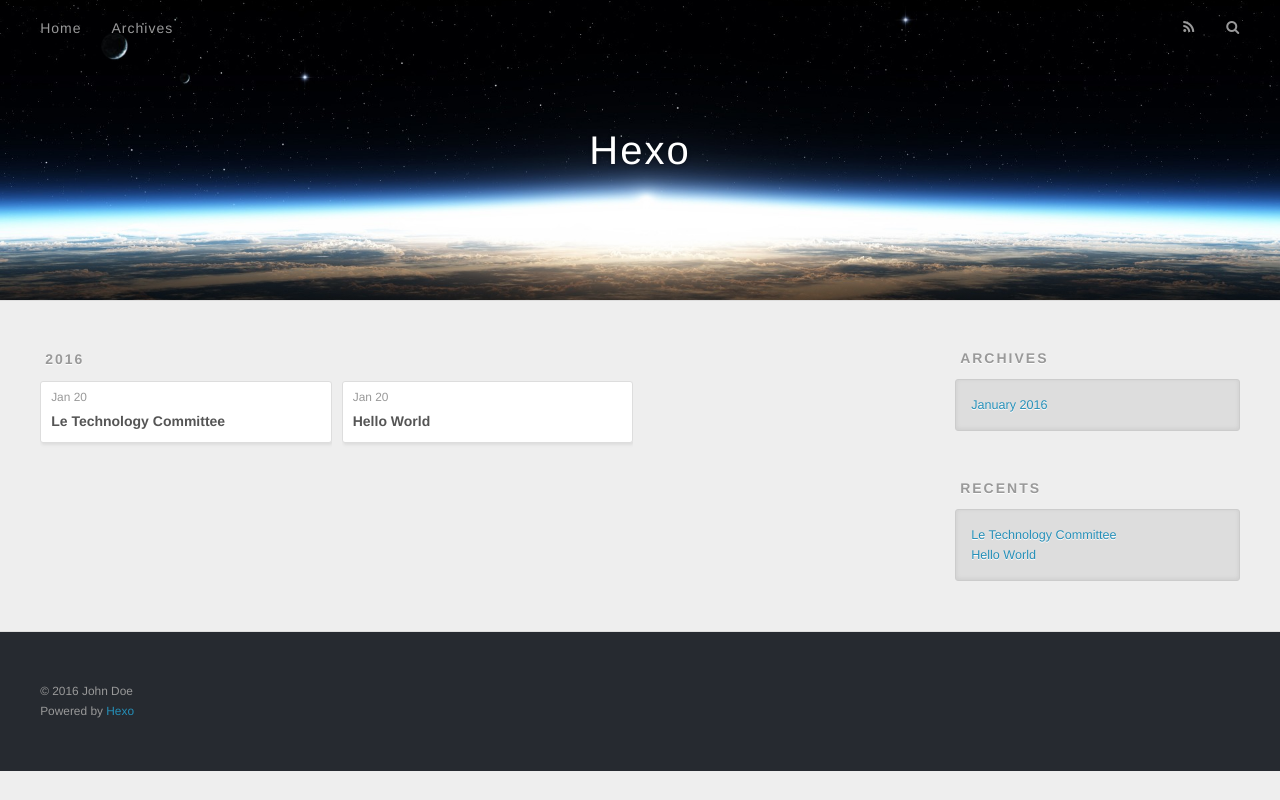
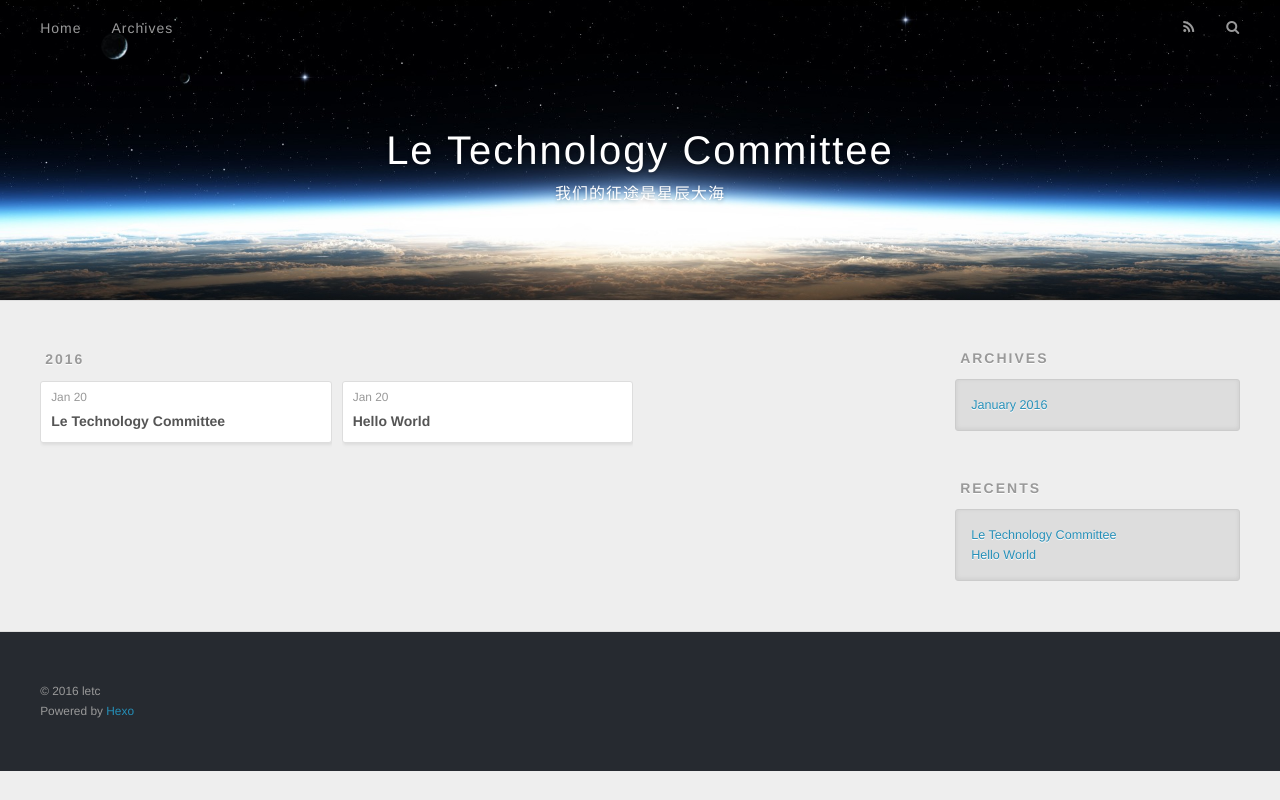
Before and after one commit to hankunpeng/letc.github.io, a plain HTML site: page archives/2016/01/index.html in a window 1280 px wide. Drawn offline with nearby package versions, Linux system fonts and the light colour scheme.

Commit message:
Site updated: 2016-01-20 13:56:59

```diff
--- a/archives/2016/01/index.html
+++ b/archives/2016/01/index.html
@@ -3,19 +3,19 @@
 <head>
   <meta charset="utf-8">
 
-  <title>Archives: 2016/1 | Hexo</title>
+  <title>Archives: 2016/1 | Le Technology Committee</title>
   <meta name="viewport" content="width=device-width, initial-scale=1, maximum-scale=1">
   <meta name="description">
 <meta property="og:type" content="website">
-<meta property="og:title" content="Hexo">
+<meta property="og:title" content="Le Technology Committee">
 <meta property="og:url" content="http://yoursite.com/archives/2016/01/index.html">
-<meta property="og:site_name" content="Hexo">
+<meta property="og:site_name" content="Le Technology Committee">
 <meta property="og:description">
 <meta name="twitter:card" content="summary">
-<meta name="twitter:title" content="Hexo">
+<meta name="twitter:title" content="Le Technology Committee">
 <meta name="twitter:description">
 
-    <link rel="alternate" href="/atom.xml" title="Hexo" type="application/atom+xml">
+    <link rel="alternate" href="/atom.xml" title="Le Technology Committee" type="application/atom+xml">
 
 
     <link rel="icon" href="/favicon.png">
@@ -34,8 +34,12 @@
   <div id="header-outer" class="outer">
     <div id="header-title" class="inner">
       <h1 id="logo-wrap">
-        <a href="/" id="logo">Hexo</a>
+        <a href="/" id="logo">Le Technology Committee</a>
       </h1>
+
+        <h2 id="subtitle-wrap">
+          <a href="/" id="subtitle">我们的征途是星辰大海</a>
+        </h2>
 
     </div>
     <div id="header-inner" class="inner">
@@ -161,7 +165,7 @@
 
   <div class="outer">
     <div id="footer-info" class="inner">
-      &copy; 2016 John Doe<br>
+      &copy; 2016 letc<br>
       Powered by <a href="http://hexo.io/" target="_blank">Hexo</a>
     </div>
   </div>
```
Also changed, not shown: 2016/01/20/Le-Technology-Committee/index.html (+9 -5 lines), 2016/01/20/hello-world/index.html (+9 -5 lines), archives/2016/index.html (+11 -7 lines), archives/index.html (+11 -7 lines), index.html (+11 -7 lines).
